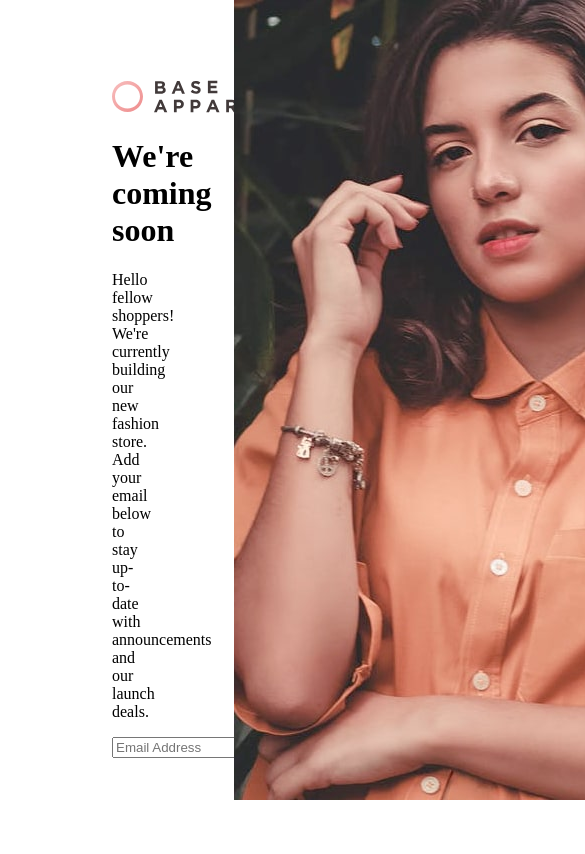
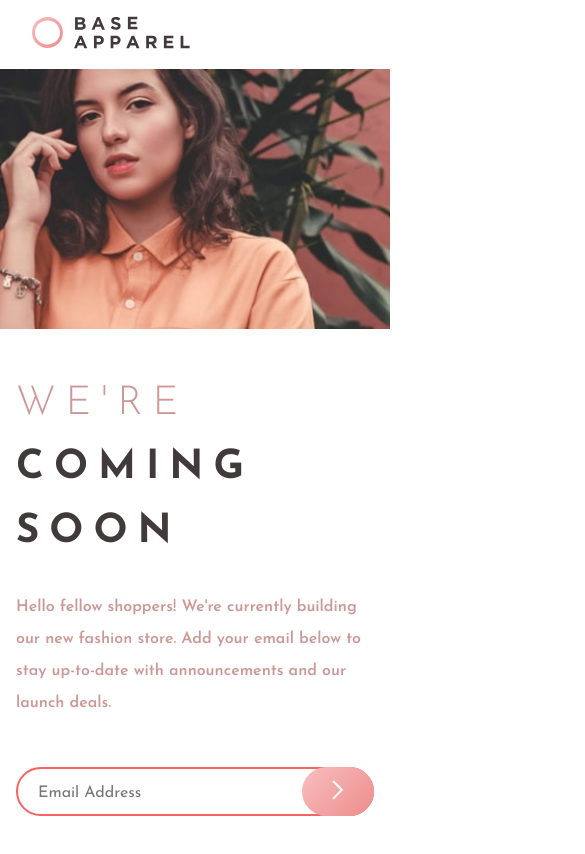
Before and after one commit to samnodier/base-apparel-coming-soon, a plain HTML site: page index.html in a window 390 px wide. Shown: the top 854 px of the page, 585 px wide, since content can reach past the window. Drawn offline with Linux system fonts and the light colour scheme.

Commit message:
desktop version done

```diff
--- a/index.html
+++ b/index.html
@@ -16,26 +16,34 @@
 </head>
 
 <body>
+  <nav>
+    <!-- Logo -->
+    <img src="images/logo.svg" alt="Base Apparel">
+  </nav>
   <div class="hero">
     <div class="hero-content">
       <div>
-      <!-- Logo -->
-      <img src="images/logo.svg" alt="Base Apparel">
-    </div>
-
-    <div>
-      <h1>We're coming soon</h1>
+        <h1><span>We're</span><br>coming<br>soon</h1>
 
         <p>Hello fellow shoppers! We're currently building our new fashion store.
           Add your email below to stay up-to-date with announcements and our launch deals.</p>
 
-        <input type="email" name="email" id="email" placeholder="Email Address">
+      </div>
+      <div class="form">
+        <form action="post" novalidate>
+          <div class="input-container">
+          <input type="email" name="email" id="email" placeholder="Email Address" class="error">
+          <p class="hidden" id="error-message">Please provide a valid email</p>
+          <img src="images/icon-error.svg" alt="Invalid Email" class="error-icon hidden" id="error-icon">
+        </div>
+          <button aria-label="Submit"><img src="images/icon-arrow.svg" alt="Submit"></button>
+        </form>
       </div>
     </div>
 
     <div class="hero-cover">
-    <img src="images/hero-desktop.jpg" alt="Hero Desktop">
-
+      <!-- Mobile Image -->
+      <img class="mobile-image" src="images/hero-mobile.jpg">
     </div>
   </div>
   <script src="script.js"></script>
--- a/script.js
+++ b/script.js
@@ -0,0 +1,24 @@
+form = document.querySelector("form");
+const email = document.getElementById("email");
+const errorMessage = document.getElementById("error-message");
+const errorIcon = document.getElementById("error-icon");
+const emailRegex = /^[^\s@]+@[^\s@]+\.[^\s@]+$/;
+
+form.addEventListener('submit', function(event) {
+    event.preventDefault(); // Stop the default form submission
+
+    if (!emailRegex.test(email.value)) {
+        errorIcon.classList.remove("hidden");
+        errorMessage.classList.remove("hidden"); // Show error message
+    }
+})
+
+email.addEventListener("input", function(event) {
+    if (!emailRegex.test(email.value)) {
+        errorIcon.classList.remove("hidden");
+        errorMessage.classList.remove("hidden"); // Show error message
+    } else {
+        errorIcon.classList.add("hidden");
+        errorMessage.classList.add("hidden"); // Show error message
+    }
+})
--- a/style.css
+++ b/style.css
@@ -1,3 +1,13 @@
+@import url('https://fonts.googleapis.com/css2?family=Josefin+Sans:ital,wght@0,100..700;1,100..700&display=swap');
+
+:root {
+    --desaturated-red: hsl(0, 36%, 70%);
+    --soft-red: hsl(0, 93%, 68%);
+    --dark-graying-red: hsl(0, 6%, 24%);
+    --gradient-1: linear-gradient(135deg, hsl(0, 0%, 100%), hsl(0, 100%, 98%));
+    --gradient-2: linear-gradient(135deg, hsl(0, 80%, 86%), hsl(0, 74%, 74%));
+}
+
 * {
     box-sizing: border-box;
 }
@@ -6,15 +16,177 @@ body {
     margin: 0 auto;
     width: 100%;
     height: 100vh;
-    font-family:
+}
+
+.hidden {
+    display: none;
+}
+
+nav {
+    position: absolute;
+    padding: 5rem 7rem;
 }
 
 .hero {
-    display:flex;
+    display: flex;
     height: inherit;
+    font-family: 'Josefin Sans', sans-serif;
 }
 
 .hero-content {
     padding: 5rem 7rem;
     width: 60%;
 }
+
+.hero-content h1 {
+    text-transform: uppercase;
+    font-size: 3.5rem;
+    letter-spacing: 10px;
+    line-height: 4rem;
+    color: var(--dark-graying-red);
+    padding-top: 5rem;
+}
+
+.hero-content h1 span {
+    font-weight: 300;
+    color: var(--desaturated-red);
+}
+
+.hero-content p {
+    font-size: 16px;
+    line-height: 2rem;
+    font-weight: 600;
+    color: var(--desaturated-red);
+}
+
+.hero-content .form {
+    padding: 2rem 0;
+}
+
+form {
+    position: relative;
+}
+
+.input-container {
+    position: relative;
+}
+
+.input-container p {
+    font-size: 15px;
+    margin: 10px 0;
+    padding-left: 20px;
+}
+
+.error-icon {
+    position: absolute;
+    top: 11px;
+    right: 80px;
+}
+
+#error-message {
+    color: var(--soft-red);
+}
+
+input {
+    padding-left: 20px;
+    padding-top: 16px;
+    padding-bottom: 13px;
+    padding-right: 20px;
+    font-family: "Josefin Sans", sans-serif;
+    font-size: 16px;
+    border: solid 2px var(--desaturated-red);
+    border-radius: 25px;
+    color: var(--desaturated-red);
+    width: 100%;
+    outline: none;
+    -webkit-animation-duration: 0.4s;
+    /* Safari */
+    animation-duration: 0.4s;
+}
+
+input:focus {
+    border: solid 2px var(--desaturated-red);
+}
+
+.error {
+    border-color: var(--soft-red);
+}
+
+button {
+    padding: 13px 30px;
+    border: none;
+    background: var(--gradient-2);
+    border-radius: 25px;
+    position: absolute;
+    right: 0;
+    top: 0;
+    cursor: pointer;
+    outline: none;
+    -webkit-transition-duration: 0.4s;
+    transition-duration: 0.4s;
+}
+
+button:hover {
+    box-shadow: -2px 6px 15px 5px var(--desaturated-red);
+}
+
+.hero-cover {
+    width: 100%;
+    height: 100%;
+    background-image: url("images/hero-desktop.jpg");
+    background-size: cover;
+    background-repeat: no-repeat;
+}
+
+.mobile-image {
+    display: none;
+}
+
+
+@media screen and (max-width: 768px) {
+    nav {
+        position: relative;
+        padding: 1rem 2rem;
+        height: auto;
+    }
+
+    .mobile-image {
+        display: block;
+        width: 100%;
+    }
+
+    .hero {
+        flex-direction: column-reverse;
+        height: fit-content;
+    }
+
+    .hero-content {
+        width: 100%;
+        padding: 1rem 4rem;
+    }
+
+    .hero-content h1 {
+        padding-top: 0;
+    }
+
+    .hero-cover {
+        background: none;
+        width: 100%;
+
+    }
+
+    .form {
+        margin-bottom: 2rem;
+    }
+}
+
+@media screen and (max-width: 480px) {
+
+    .hero-content {
+        padding: 1rem 1rem;
+    }
+
+    .hero-content h1 {
+        font-size: 2.5rem;
+    }
+}
```
Lines whose indentation alone changed are shown as unchanged.
